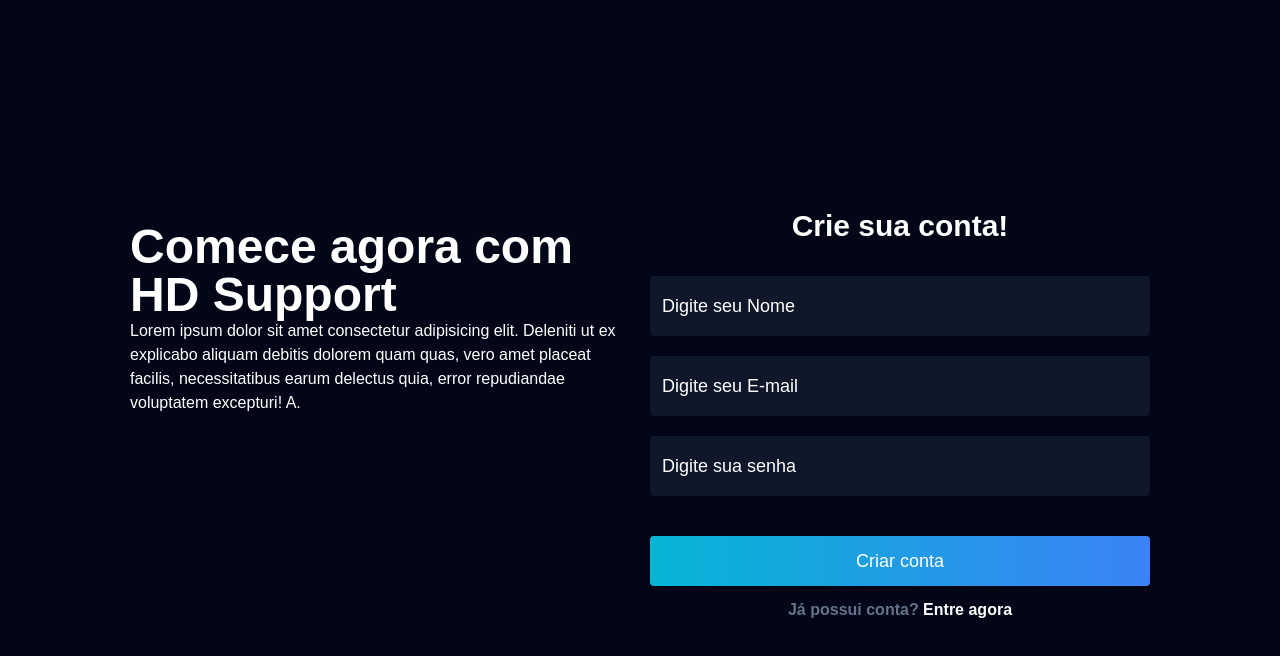
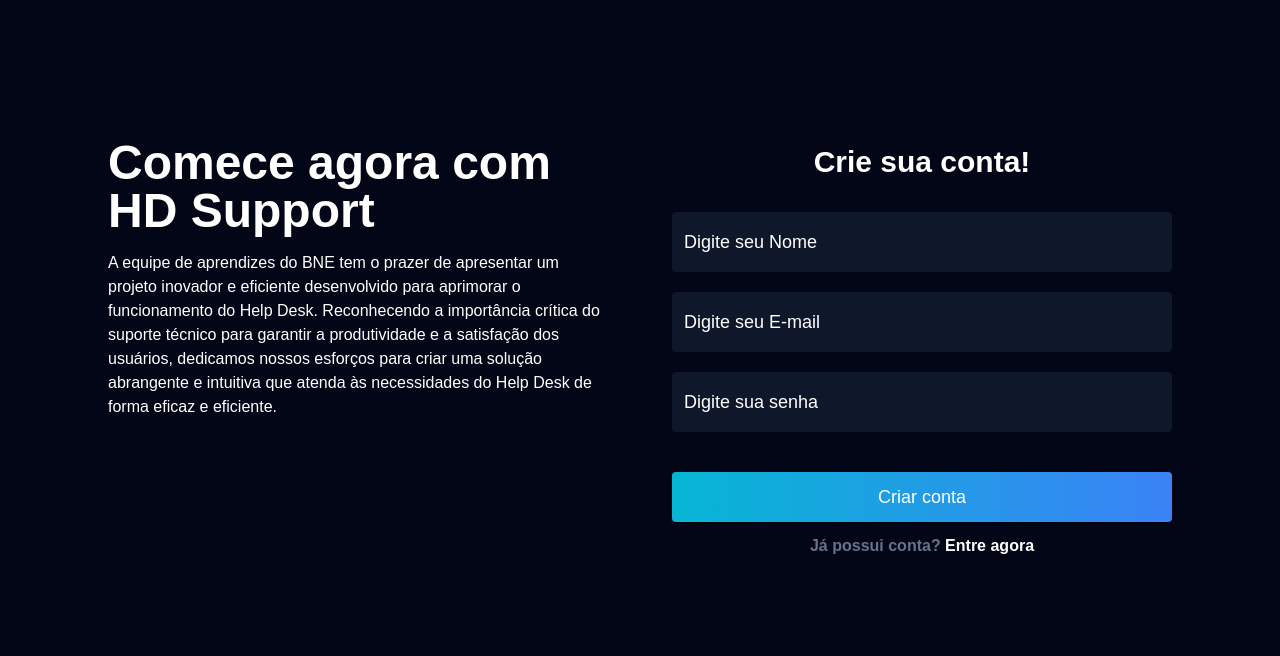
Before and after one commit to gugsinwork/HD_SUPPORT_NEXT_JS, a Next.js app in the folder my-app/: page /register in a window 1280 px wide. Shown: the top 656 px of the page. Built offline with nearby package versions, Linux system fonts and the light colour scheme.

Commit message:
#ADD: página login/register

```diff
--- a/my-app/src/components/loginform.tsx
+++ b/my-app/src/components/loginform.tsx
@@ -6,7 +6,7 @@
 
 export default function LoginForm(){
     return(
-        <div className="flex flex-col justify-center items-center mt-48">
+        <div className="flex flex-col justify-center items-center mt-36">
 
                 <div className="text-white text-center text-3xl font-bold mb-3">
 
--- a/my-app/src/components/registerform.tsx
+++ b/my-app/src/components/registerform.tsx
@@ -5,13 +5,13 @@
 
 export default function RegisterForm() {
   return (
-    <div className="flex justify-center items-center mt-4">
-      <div className="text-white mr-5">
+    <div className="flex justify-center items-center ">
+      <div className="text-white mr-16">
         <h1 className="font-bold text-5xl w-[500px]">Comece agora com HD Support</h1>
-        <p className="w-[500px]">Lorem ipsum dolor sit amet consectetur adipisicing elit. Deleniti ut ex explicabo aliquam debitis dolorem quam quas, vero amet placeat facilis, necessitatibus earum delectus quia, error repudiandae voluptatem excepturi! A.</p>
+        <p className="w-[500px] mt-4">A equipe de aprendizes do BNE tem o prazer de apresentar um projeto inovador e eficiente desenvolvido para aprimorar o funcionamento do Help Desk. Reconhecendo a importância crítica do suporte técnico para garantir a produtividade e a satisfação dos usuários, dedicamos nossos esforços para criar uma solução abrangente e intuitiva que atenda às necessidades do Help Desk de forma eficaz e eficiente.</p>
       </div>
 
-      <div className="flex flex-col justify-center items-center mt-48">
+      <div className="flex flex-col justify-center items-center mt-36">
         <div className="text-white text-center text-3xl font-bold mb-3">
           Crie sua conta!
         </div>
@@ -48,7 +48,7 @@
           <div className="text-white text-center mt-3">
             <span className="text-slate-500 font-bold">
               Já possui conta? {" "}
-              <Link href="/register" className="text-white font-bold">
+              <Link href="/login" className="text-white font-bold">
                 Entre agora
               </Link>
             </span>
```
